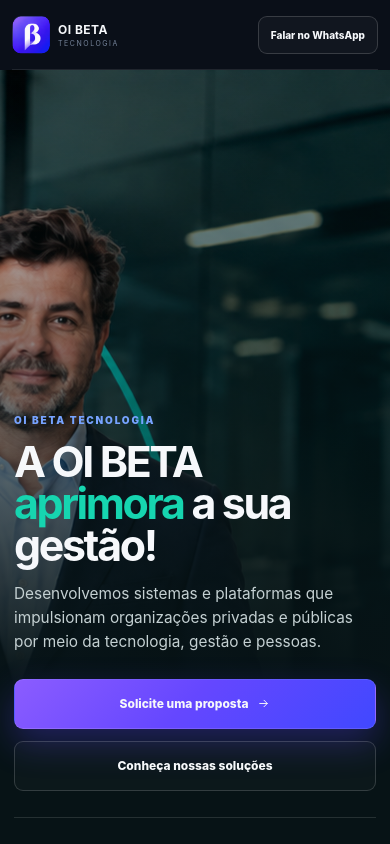
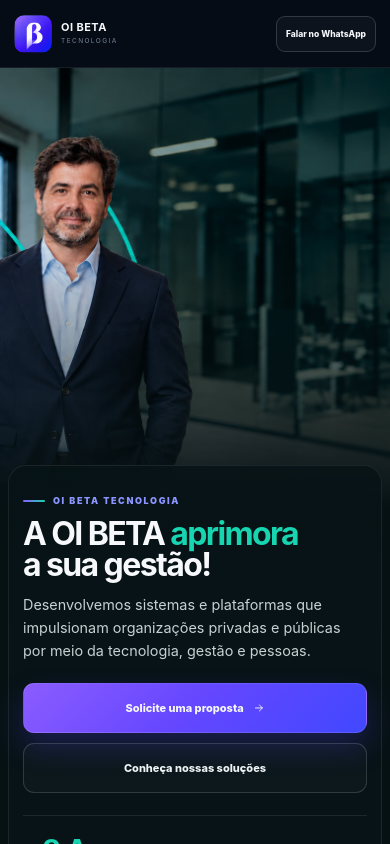
Before and after one commit to oibetatecnologia/oibeta, a Next.js app in the folder oibeta-site/: page / in a window 390 px wide. Shown: the top 844 px of the page. Built offline with nearby package versions, Linux system fonts and the light colour scheme; no server answers.

Commit message:
feat: melhora layout responsivo mobile do banner

```diff
--- a/oibeta-site/app/globals.css
+++ b/oibeta-site/app/globals.css
@@ -1059,3 +1059,295 @@
     padding-right: 15px !important;
   }
 }
+
+
+/* =========================================================
+   HERO MOBILE — refinamento visual e melhor distribuição
+   Mantém desktop intacto.
+   ========================================================= */
+@media (max-width: 900px) {
+  .mobile-site-header {
+    display: grid !important;
+    grid-template-columns: 1fr auto;
+    align-items: center;
+    gap: 12px;
+    width: 100%;
+    min-height: 68px;
+    height: auto;
+    padding: 10px 16px;
+    background: rgba(6, 13, 22, .97);
+    border-bottom: 1px solid rgba(255,255,255,.07);
+    backdrop-filter: blur(16px);
+    -webkit-backdrop-filter: blur(16px);
+  }
+
+  .mobile-site-header .brand {
+    min-width: 0;
+    gap: 9px;
+  }
+
+  .mobile-site-header .brand-symbol-image {
+    width: 38px !important;
+    height: 38px !important;
+    border-radius: 10px;
+    flex: 0 0 38px;
+  }
+
+  .mobile-site-header .brand strong {
+    font-size: 12px;
+    line-height: 1.05;
+  }
+
+  .mobile-site-header .brand small {
+    margin-top: 3px;
+    font-size: 6.5px;
+    letter-spacing: .22em;
+  }
+
+  .mobile-site-header .header-action {
+    min-height: 38px;
+    padding: 0 12px;
+    border-radius: 9px;
+    font-size: 10px;
+    white-space: nowrap;
+  }
+
+  .hero-banner {
+    position: relative;
+    display: block;
+    width: 100%;
+    min-height: 0 !important;
+    height: auto !important;
+    overflow: hidden;
+    background: #071316;
+  }
+
+  /* No celular a foto passa a ter uma área própria,
+     sem ficar esticada por todo o conteúdo textual. */
+  .hero-banner-image {
+    top: 0 !important;
+    bottom: auto !important;
+    width: 100% !important;
+    height: 56svh !important;
+    min-height: 430px !important;
+    max-height: 620px !important;
+    object-fit: cover !important;
+    object-position: 31% 18% !important;
+  }
+
+  .hero-banner::after {
+    inset: 0 0 auto 0 !important;
+    height: 56svh !important;
+    min-height: 430px !important;
+    max-height: 620px !important;
+    background:
+      linear-gradient(180deg,
+        rgba(4,15,18,.06) 0%,
+        rgba(4,15,18,.08) 42%,
+        rgba(5,18,20,.48) 72%,
+        #071316 100%
+      ) !important;
+  }
+
+  .hero-desktop-layer {
+    display: none !important;
+  }
+
+  .hero-mobile-copy {
+    position: relative;
+    z-index: 3;
+    display: block;
+    width: calc(100% - 28px);
+    max-width: 680px;
+    margin: clamp(398px, 51svh, 570px) auto 0;
+    padding: 22px 18px 34px;
+    border: 1px solid rgba(255,255,255,.08);
+    border-bottom: 0;
+    border-radius: 22px 22px 0 0;
+    background:
+      linear-gradient(180deg, rgba(7,19,22,.88) 0%, #071316 18%, #071316 100%);
+    box-shadow: 0 -18px 50px rgba(0,0,0,.16);
+    backdrop-filter: blur(10px);
+    -webkit-backdrop-filter: blur(10px);
+  }
+
+  .hero-mobile-copy .hero-kicker {
+    display: inline-flex;
+    align-items: center;
+    gap: 8px;
+    margin: 0;
+    color: #8c94ff;
+    font-size: 9px;
+    line-height: 1;
+    font-weight: 900;
+    letter-spacing: .18em;
+  }
+
+  .hero-mobile-copy .hero-kicker::before {
+    content: "";
+    width: 22px;
+    height: 2px;
+    border-radius: 99px;
+    background: linear-gradient(90deg, #8b5cff, #16d5b0);
+  }
+
+  .hero-mobile-copy h1 {
+    max-width: 100%;
+    margin: 14px 0 14px;
+    font-size: clamp(2.15rem, 9.3vw, 3.65rem);
+    line-height: .98;
+    letter-spacing: -.05em;
+    text-wrap: balance;
+  }
+
+  .hero-mobile-copy h1 em {
+    color: #16d5b0;
+    font-style: normal;
+  }
+
+  .hero-mobile-copy p {
+    max-width: 100%;
+    margin: 0;
+    color: #c7d1d3;
+    font-size: clamp(.94rem, 3.4vw, 1.05rem);
+    line-height: 1.6;
+  }
+
+  .hero-actions {
+    display: grid;
+    grid-template-columns: 1fr;
+    gap: 10px;
+    margin-top: 22px;
+  }
+
+  .hero-actions .btn {
+    width: 100%;
+    min-height: 50px;
+    padding: 0 16px;
+    border-radius: 11px;
+    font-size: 11px;
+  }
+
+  .hero-actions .btn-primary {
+    background: linear-gradient(135deg, #8b5cff 0%, #6547ff 48%, #4148ff 100%);
+    box-shadow: 0 14px 30px rgba(88, 63, 255, .24);
+  }
+
+  .hero-actions .btn-ghost {
+    color: #eef3f4;
+    border-color: rgba(255,255,255,.15);
+    background: rgba(255,255,255,.025);
+  }
+
+  .hero-mobile-proof {
+    margin-top: 24px;
+    padding: 20px 0 2px;
+    border-top: 1px solid rgba(255,255,255,.09);
+    display: grid;
+    gap: 5px;
+  }
+
+  .hero-mobile-proof strong {
+    color: #16d5b0;
+    font-size: clamp(1.7rem, 7.5vw, 2.2rem);
+    line-height: 1;
+    letter-spacing: -.03em;
+  }
+
+  .hero-mobile-proof span {
+    max-width: 520px;
+    color: #94a8aa;
+    font-size: .86rem;
+    line-height: 1.52;
+  }
+
+  /* O botão flutuante continua acessível sem cobrir o conteúdo. */
+  .hero-whatsapp-card {
+    right: 10px !important;
+    bottom: 10px !important;
+    transform: scale(.93);
+    transform-origin: right bottom;
+  }
+
+  .hero-whatsapp-card:hover {
+    transform: scale(.93) translateY(-2px);
+  }
+}
+
+@media (max-width: 560px) {
+  .mobile-site-header {
+    padding-inline: 14px;
+  }
+
+  .mobile-site-header .header-action {
+    min-height: 36px;
+    padding-inline: 10px;
+    font-size: 9px;
+  }
+
+  .hero-banner-image {
+    height: 52svh !important;
+    min-height: 390px !important;
+    max-height: 520px !important;
+    object-position: 30% 12% !important;
+  }
+
+  .hero-banner::after {
+    height: 52svh !important;
+    min-height: 390px !important;
+    max-height: 520px !important;
+  }
+
+  .hero-mobile-copy {
+    width: calc(100% - 20px);
+    margin-top: clamp(362px, 47svh, 485px);
+    padding: 20px 15px 30px;
+    border-radius: 18px 18px 0 0;
+  }
+
+  .hero-mobile-copy h1 {
+    font-size: clamp(2rem, 10.7vw, 3rem);
+    margin-top: 12px;
+  }
+
+  .hero-mobile-copy p {
+    font-size: .94rem;
+    line-height: 1.58;
+  }
+
+  .hero-actions {
+    margin-top: 20px;
+  }
+
+  .hero-mobile-proof {
+    margin-top: 22px;
+  }
+}
+
+@media (max-width: 390px) {
+  .mobile-site-header .brand strong {
+    font-size: 11px;
+  }
+
+  .mobile-site-header .header-action {
+    padding-inline: 9px;
+    font-size: 8.5px;
+  }
+
+  .hero-banner-image {
+    object-position: 29% 10% !important;
+  }
+
+  .hero-mobile-copy {
+    width: calc(100% - 16px);
+    padding-inline: 14px;
+  }
+
+  .hero-mobile-copy h1 {
+    font-size: 2rem;
+  }
+
+  .hero-mobile-copy p {
+    font-size: .9rem;
+  }
+}
```
